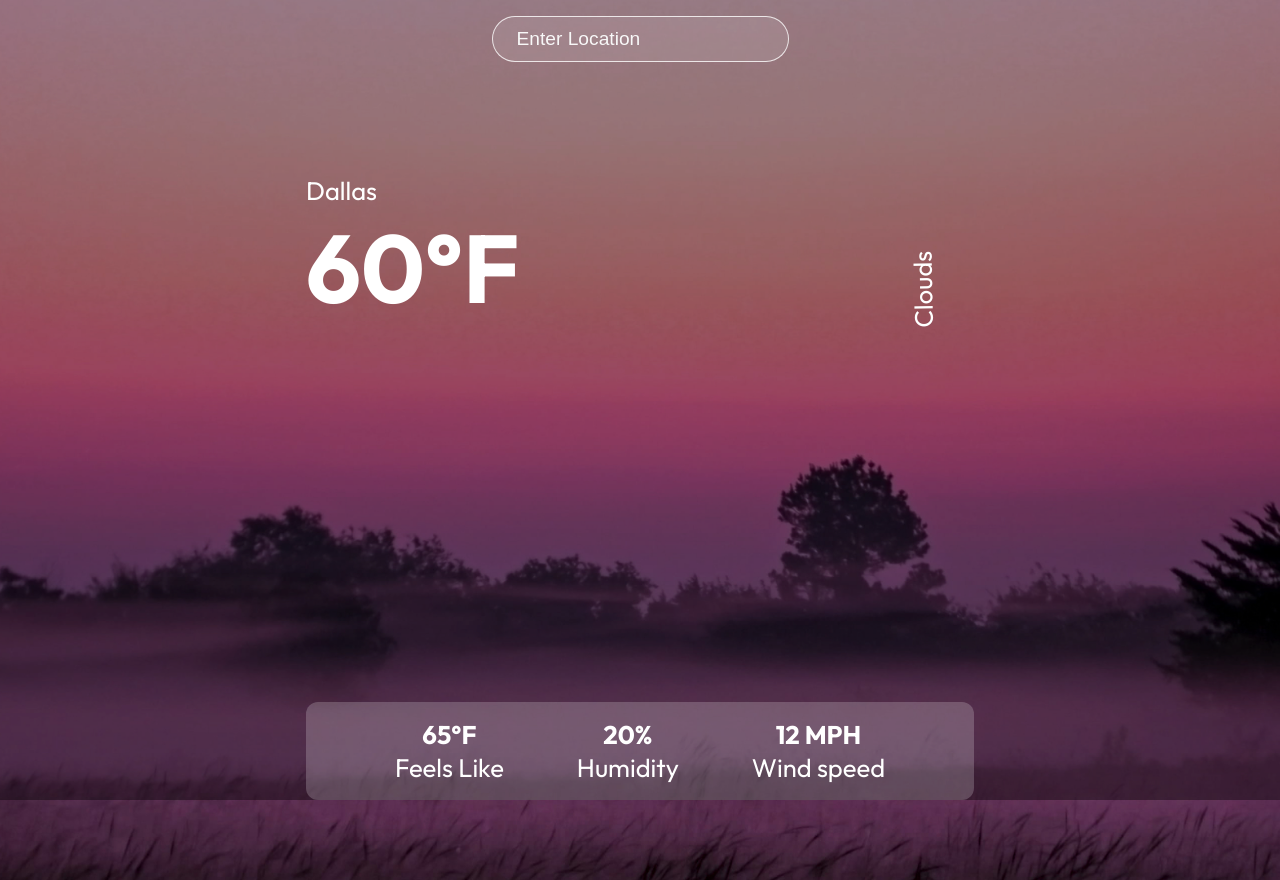
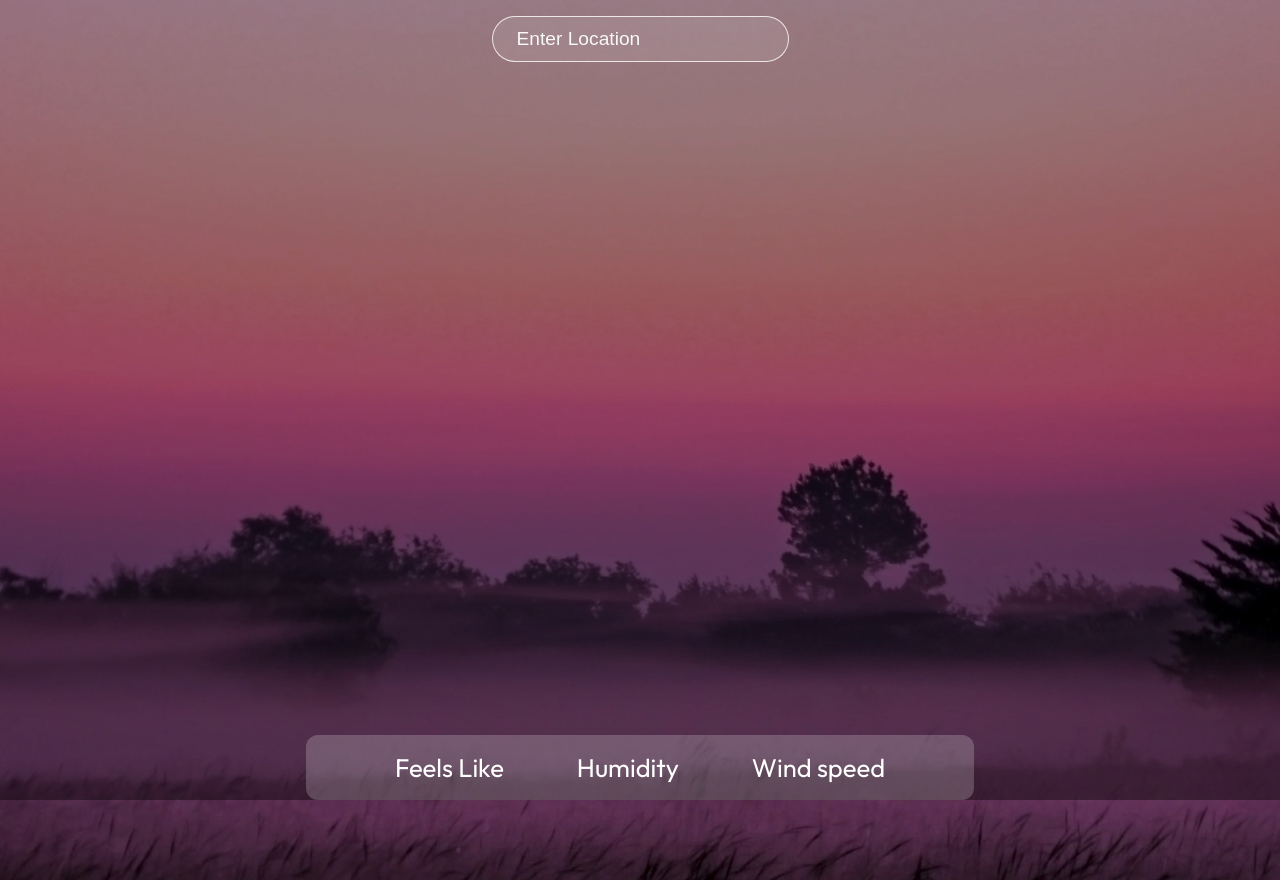
Before and after one commit to arjuncvinod/Weather-App, a React (Create React App) app: page / in a window 1280 px wide. Built offline with nearby package versions, Linux system fonts and the light colour scheme.

Commit message:
api data added

```diff
--- a/src/App.js
+++ b/src/App.js
@@ -13,42 +13,44 @@ const searchLocation = (event)=>{
     setData(response.data)
     console.log(response.data);
   })
+  setLocation('')
 }
 
 }
 
   return (
     <div className="app">
-    <div className="search">
-    <input type="text" onChange={event=>setLocation(event.target.value)}
-    placeholder="Enter Location" />
-    </div>
+      <div className="search">
+        <input
+          type="text"
+          onChange={(event) => setLocation(event.target.value)}
+          onKeyPress={searchLocation}
+          placeholder="Enter Location"
+        />
+      </div>
       <div className="container">
         <div className="top">
           <div className="location">
-            <p>Dallas</p>
+            <p>{data.name}</p>
           </div>
-          <div className="temp">
-            <h1>60°F</h1>
-          </div>
+          <div className="temp">{data.main && <h1>{data.main.temp}°F</h1>}</div>
           <div className="description">
-            <p>Clouds</p>
+            {data.weather && <p>{data.weather[0].main}°F</p>}
           </div>
         </div>
         <div className="bottom">
           <div className="feels">
-            <p className="bold">65°F</p>
+            {data.main && <p className="bold">{data.main.feels_like}</p>}
             <p>Feels Like</p>
           </div>
           <div className="humidity">
-            <p className="bold">20% </p>
+            {data.main && <p className="bold">{data.main.humidity}</p>}
             <p>Humidity</p>
           </div>
           <div className="wind">
-            <p className="bold">12 MPH</p>
+            {data.wind && <p className="bold">{data.wind.speed}</p>}
             <p>Wind speed</p>
           </div>
-
         </div>
       </div>
     </div>
```
